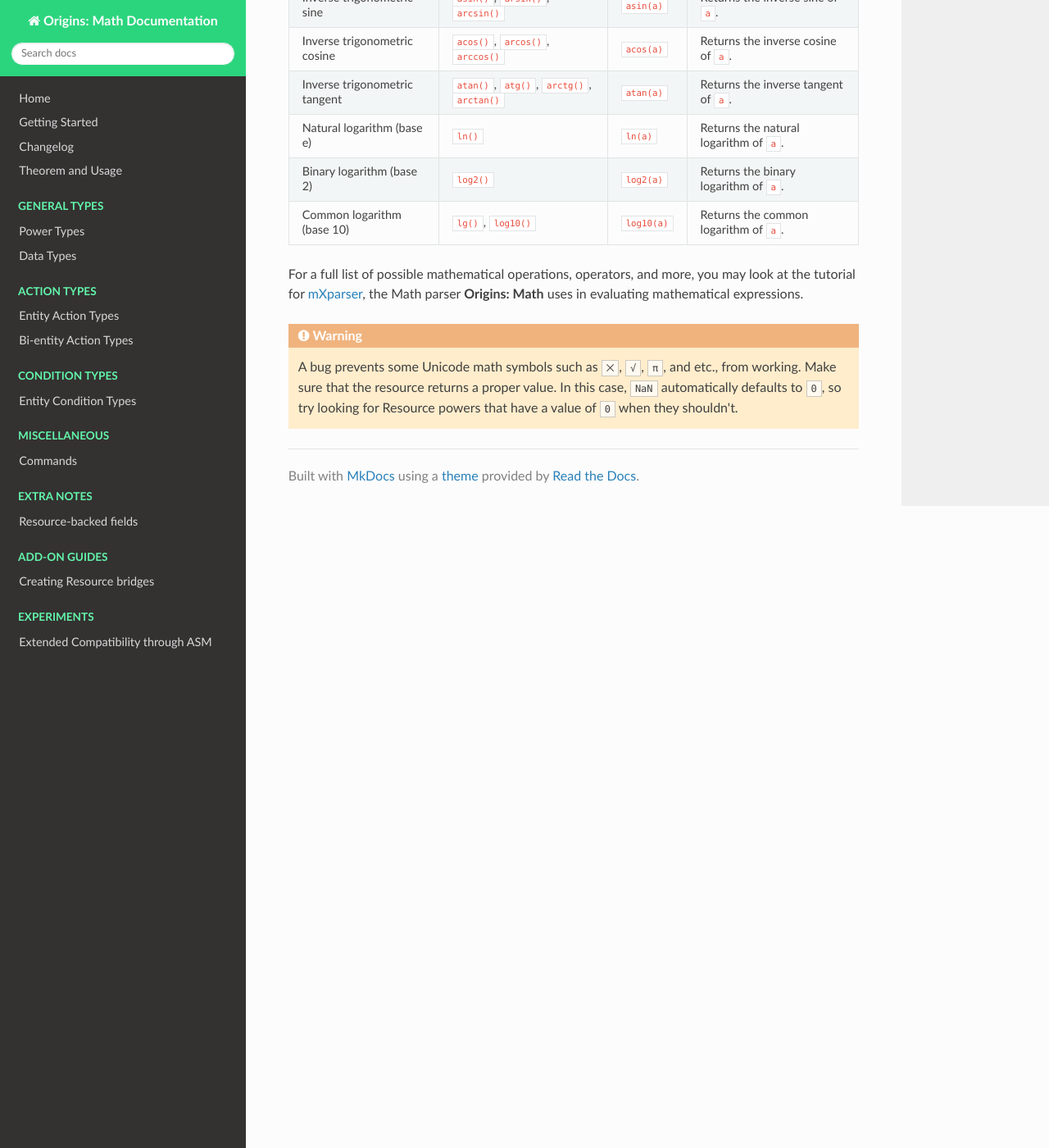
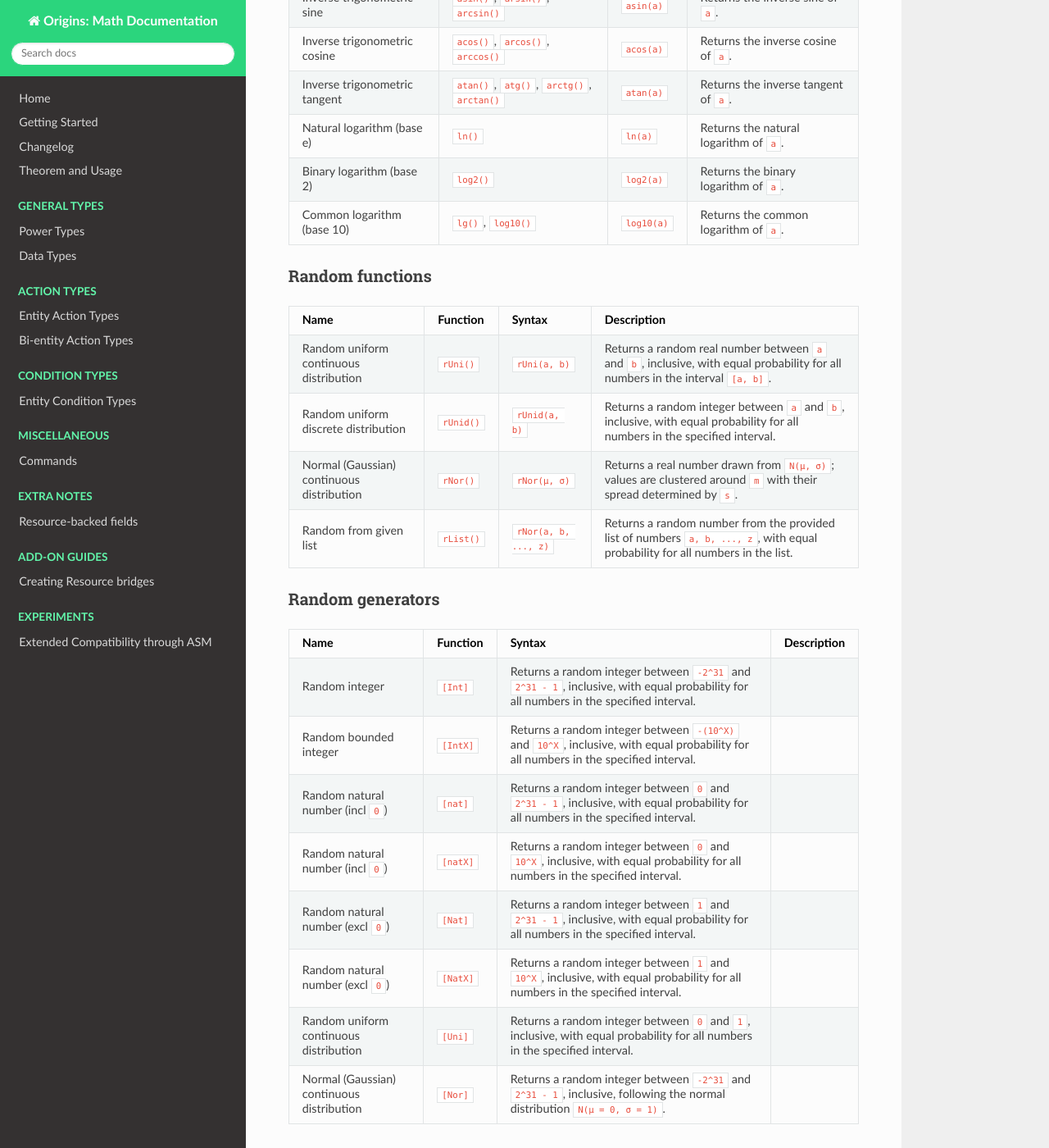
Before and after one commit to xrickastley/origins-math-docs, an MkDocs documentation site: the page built from docs/types/data_types/expression.md, in a window 1280 px wide and 1400 px high, scrolled down 1331 px. Shown: the whole window at 82% size. Built offline with MkDocs 1.6.1, drawn with Linux system fonts in a browser that asks for light colours; nearby versions of some CDN libraries.

Commit message:
Added documentation on Randoms

```diff
--- a/docs/types/data_types/expression.md
+++ b/docs/types/data_types/expression.md
@@ -44,6 +44,25 @@ A [String](https://origins.readthedocs.io/en/latest/types/data_types/string/) re
 | Binary logarithm (base 2)			| `log2()`									| `log2(a)`		| Returns the binary logarithm of `a`.
 | Common logarithm (base 10)		| `lg()`, `log10()`							| `log10(a)`	| Returns the common logarithm of `a`.
 
+### Random functions
+| Name		      							| Function	 	| Syntax        		| Description
+|-------------------------------------------|---------------|-----------------------|---------------
+| Random uniform continuous distribution	| `rUni()`		| `rUni(a, b)`			| Returns a random real number between `a` and `b`, inclusive, with equal probability for all numbers in the interval `[a, b]`.
+| Random uniform discrete distribution		| `rUnid()`		| `rUnid(a, b)`			| Returns a random integer between `a` and `b`, inclusive, with equal probability for all numbers in the specified interval.
+| Normal (Gaussian) continuous distribution	| `rNor()`		| `rNor(μ, σ)`			| Returns a real number drawn from `N(μ, σ)`; values are clustered around `m` with their spread determined by `s`.
+| Random from given list					| `rList()`		| `rNor(a, b, ..., z)`	| Returns a random number from the provided list of numbers `a, b, ..., z`, with equal probability for all numbers in the list.
+
+### Random generators
+| Name		      							| Function	| Syntax        		| Description
+|-------------------------------------------|-----------|-----------------------|---------------
+| Random integer							| `[Int]`	| Returns a random integer between `-2^31` and `2^31 - 1`, inclusive, with equal probability for all numbers in the specified interval.
+| Random bounded integer					| `[IntX]`	| Returns a random integer between `-(10^X)` and `10^X`, inclusive, with equal probability for all numbers in the specified interval.
+| Random natural number	(incl `0`)			| `[nat]`	| Returns a random integer between `0` and `2^31 - 1`, inclusive, with equal probability for all numbers in the specified interval.
+| Random natural number	(incl `0`)			| `[natX]`	| Returns a random integer between `0` and `10^X`, inclusive, with equal probability for all numbers in the specified interval.
+| Random natural number	(excl `0`)			| `[Nat]`	| Returns a random integer between `1` and `2^31 - 1`, inclusive, with equal probability for all numbers in the specified interval.
+| Random natural number	(excl `0`)			| `[NatX]`	| Returns a random integer between `1` and `10^X`, inclusive, with equal probability for all numbers in the specified interval.
+| Random uniform continuous distribution	| `[Uni]`	| Returns a random integer between `0` and `1`, inclusive, with equal probability for all numbers in the specified interval.
+| Normal (Gaussian) continuous distribution	| `[Nor]`	| Returns a random integer between `-2^31` and `2^31 - 1`, inclusive, following the normal distribution `N(μ = 0, σ = 1)`.
 
 For a full list of possible mathematical operations, operators, and more, you may look at the tutorial for [mXparser](https://mathparser.org/mxparser-tutorial/), the Math parser **Origins: Math** uses in evaluating mathematical expressions.
 
```
